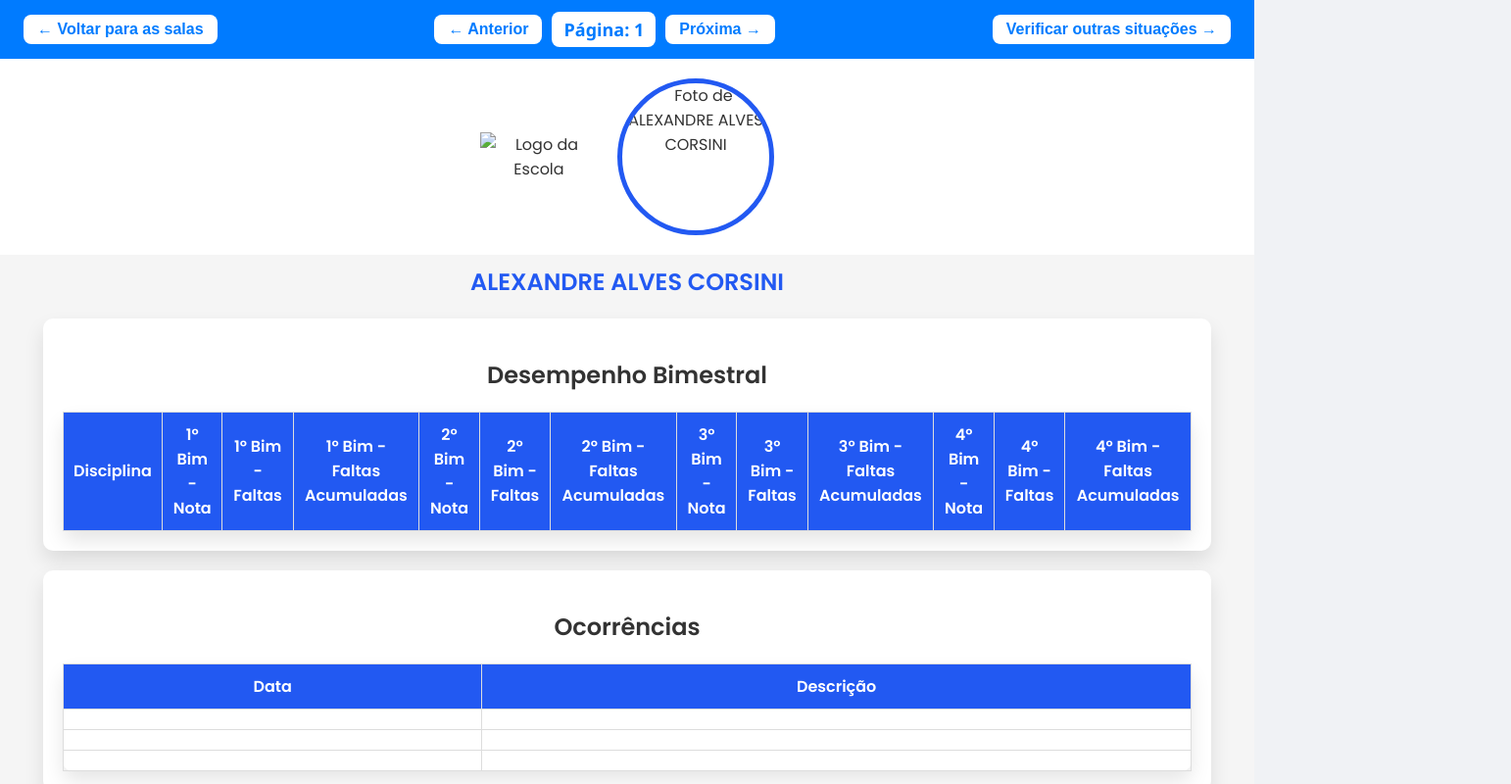
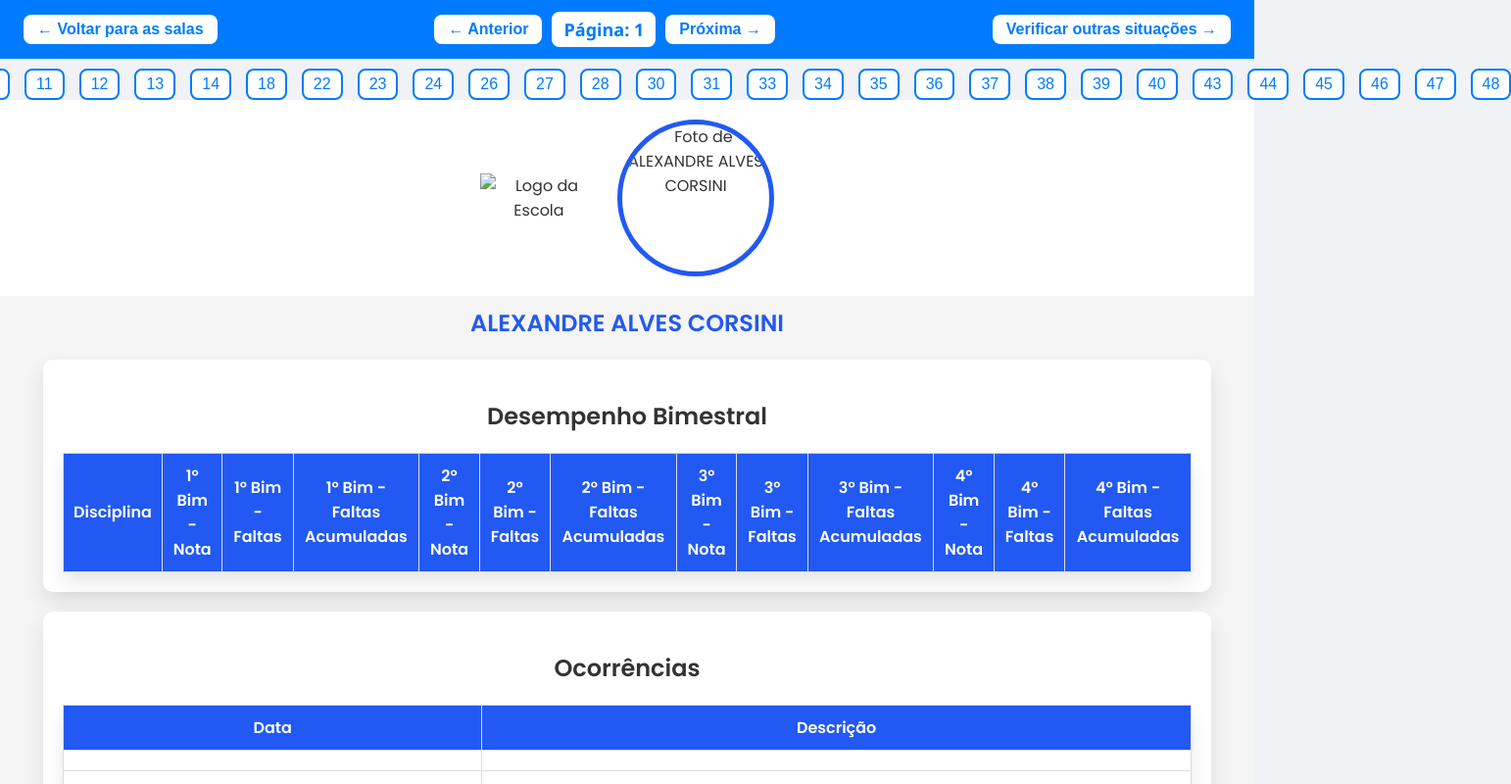
Before and after one commit to professorgaldino/1b, a plain HTML site: page index.html in a window 1280 px wide. Shown: the whole page at 98% size, 1542 px wide, since content can reach past the window. Drawn offline with Linux system fonts and the light colour scheme; no server answers.

Commit message:
Update index.html

```diff
--- a/index.html
+++ b/index.html
@@ -59,6 +59,28 @@
       border-radius: 8px;
     }
 
+    .page-selector {
+      margin-top: 10px;
+      display: flex;
+      justify-content: center;
+      gap: 15px;
+    }
+
+    .page-selector button {
+      background: #fff;
+      border: 2px solid #007bff;
+      color: #007bff;
+      font-size: 16px;
+      padding: 5px 10px;
+      border-radius: 8px;
+      cursor: pointer;
+    }
+
+    .page-selector button:hover {
+      background: #007bff;
+      color: white;
+    }
+
     iframe {
       flex: 1;
       border: none;
@@ -80,6 +102,9 @@
     <button onclick="window.location.href='outros9a.html'">Verificar outras situações →</button>
   </div>
 
+  <!-- Seletor de Páginas -->
+  <div class="page-selector" id="page-selector"></div>
+
   <iframe id="viewer" src="a1.html"></iframe>
 
   <script>
@@ -94,12 +119,28 @@
 
     const viewer = document.getElementById("viewer");
     const pageNumber = document.getElementById("page-number");
+    const pageSelector = document.getElementById("page-selector");
 
     function updateViewer() {
       const currentPage = pages[currentIndex];
       const pageNum = currentPage.match(/\d+/)[0];
       viewer.src = currentPage;
       pageNumber.textContent = "Página: " + pageNum;
+      updatePageSelector();
+    }
+
+    function updatePageSelector() {
+      pageSelector.innerHTML = ''; // Limpar os números antigos
+      pages.forEach((page, index) => {
+        const pageNum = page.match(/\d+/)[0];
+        const button = document.createElement("button");
+        button.textContent = pageNum;
+        button.onclick = () => {
+          currentIndex = index;
+          updateViewer();
+        };
+        pageSelector.appendChild(button);
+      });
     }
 
     function goPrev() {
```
